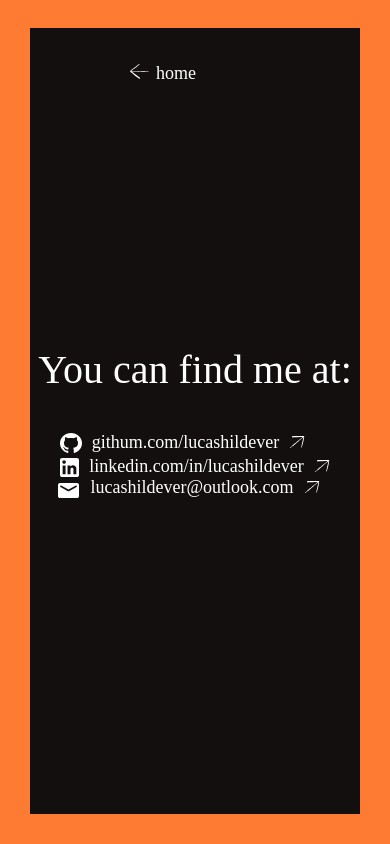
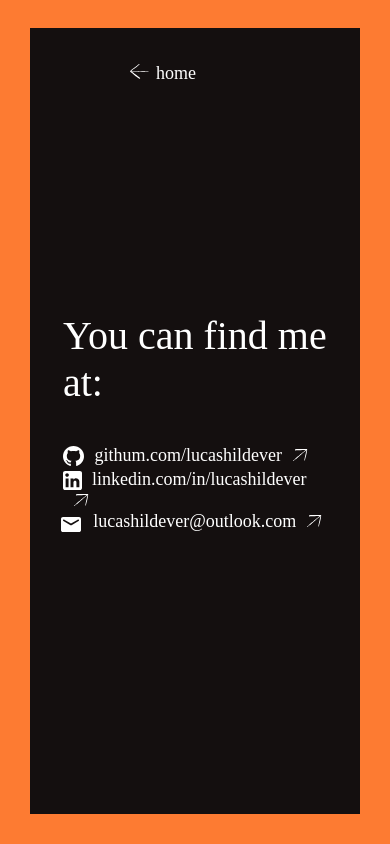
Before and after one commit to lucashildever/portfolio-website, a React (Vite) app: page /contact in a window 390 px wide. Built offline with nearby package versions, Linux system fonts and the light colour scheme; a web font is replaced by a local one.

Commit message:
media query update

```diff
--- a/src/components/contact/contact.scss
+++ b/src/components/contact/contact.scss
@@ -49,4 +49,10 @@
 
         }
     }
+
+    @media screen and (max-width: 500px) {
+        h2, div.contact-links {
+            max-width: 80%;
+        }
+    }
 }
```
